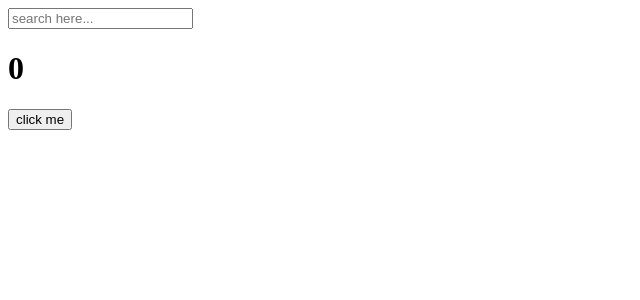
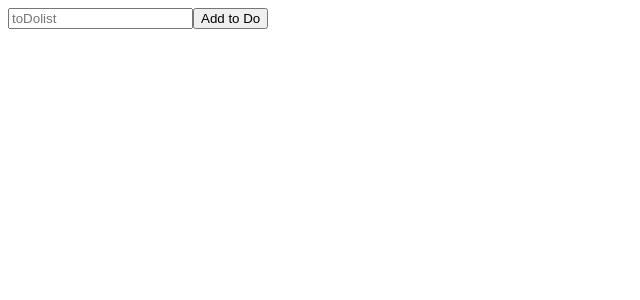
Before and after one commit to bluke127/react_study, a React (Create React App) app: page / in a window 1280 px wide. Shown: the top 300 px of the page, without its empty margins (0-640 px from the left). Built offline with nearby package versions, Linux system fonts and the light colour scheme.

Commit message:
feat : 리엑트에서 li 반복문 돌리는 방법

```diff
--- a/src/App.js
+++ b/src/App.js
@@ -1,28 +1,41 @@
 import { useState, useEffect } from 'react';
+function Hello() {
+  useEffect(() => {
+    console.log('created');
+    return () => console.log('destory');
+  }, []);
+  return <h1>Hello</h1>;
+}
 function App() {
-  const [counter, setValue] = useState(0);
-  const [keyword, setKeyword] = useState('');
-  const onClick = () => setValue((prev) => prev + 1);
-  const onChange = (event) => setKeyword(event.target.value);
-  console.log('i run all the time');
-  const iRunOnlyOnce = () => {
-    console.log('i run only once');
+  const [toDo, setTodo] = useState('');
+  const [toDos, setToDos] = useState([]);
+  const onChange = (e) => setTodo(e.target.value);
+  console.log(toDo);
+  const onSubmit = (e) => {
+    e.preventDefault();
+    if (toDo === ' ') {
+      return;
+    }
+    setToDos((currentArray) => [toDo, ...currentArray]);
+    setTodo('');
   };
-  useEffect(() => {
-    console.log('call the api');
-  }, []);
-  useEffect(() => {
-    console.log('i run when change keyword', keyword), [keyword];
-  });
-  useEffect(() => {
-    console.log('i run when change keyword or counter', keyword),
-      [keyword, counter];
-  });
+  console.log(toDos);
   return (
     <div>
-      <input onChange={onChange} type="text" placeholder="search here..." />
-      <h1>{counter}</h1>
-      <button onClick={onClick}>click me</button>
+      <form onSubmit={onSubmit}>
+        <input
+          onChange={onChange}
+          value={toDo}
+          type="text"
+          placeholder="toDolist"
+        />
+        <button>Add to Do</button>
+      </form>
+      <ul>
+        {toDos.map((item, index) => (
+          <li key={index}>{item}</li>
+        ))}
+      </ul>
     </div>
   );
 }
```
